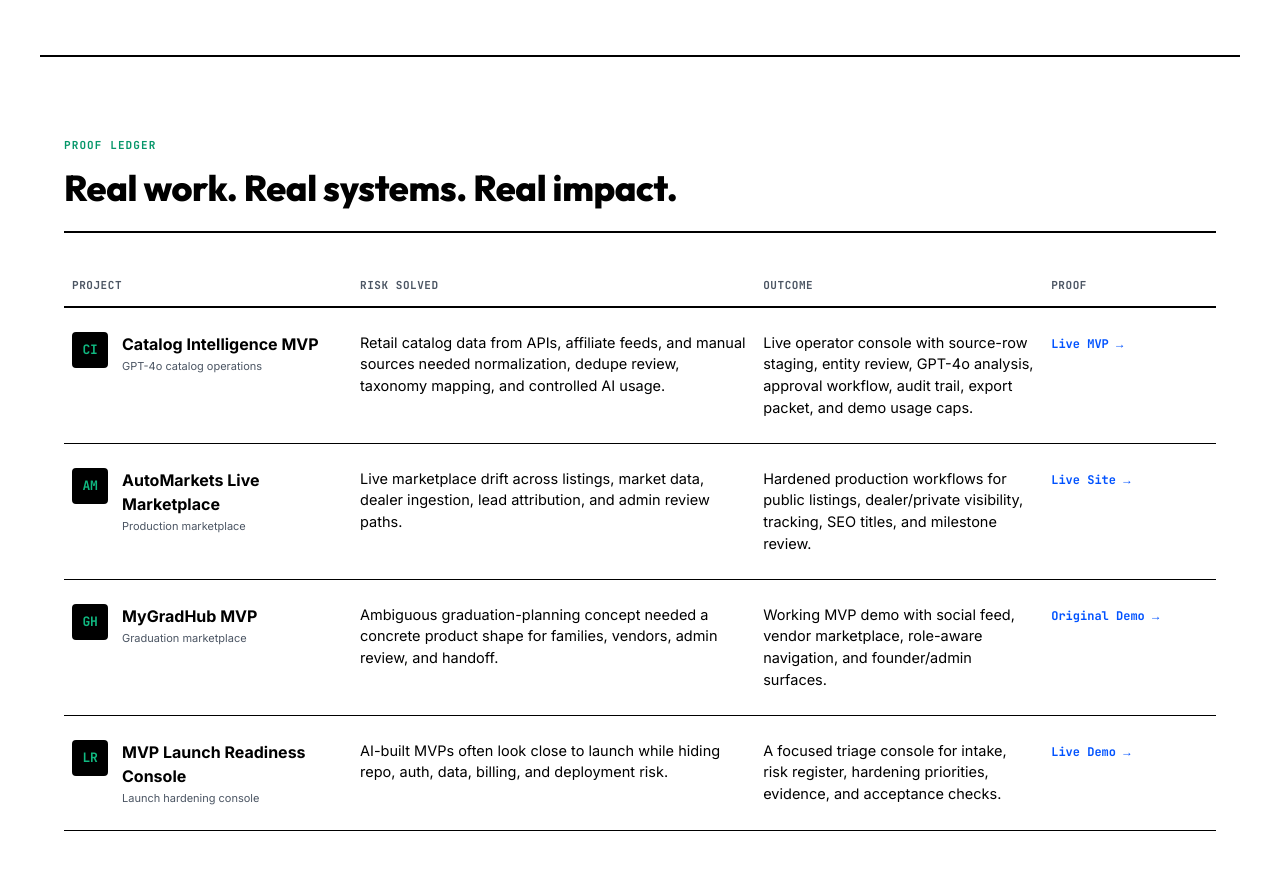
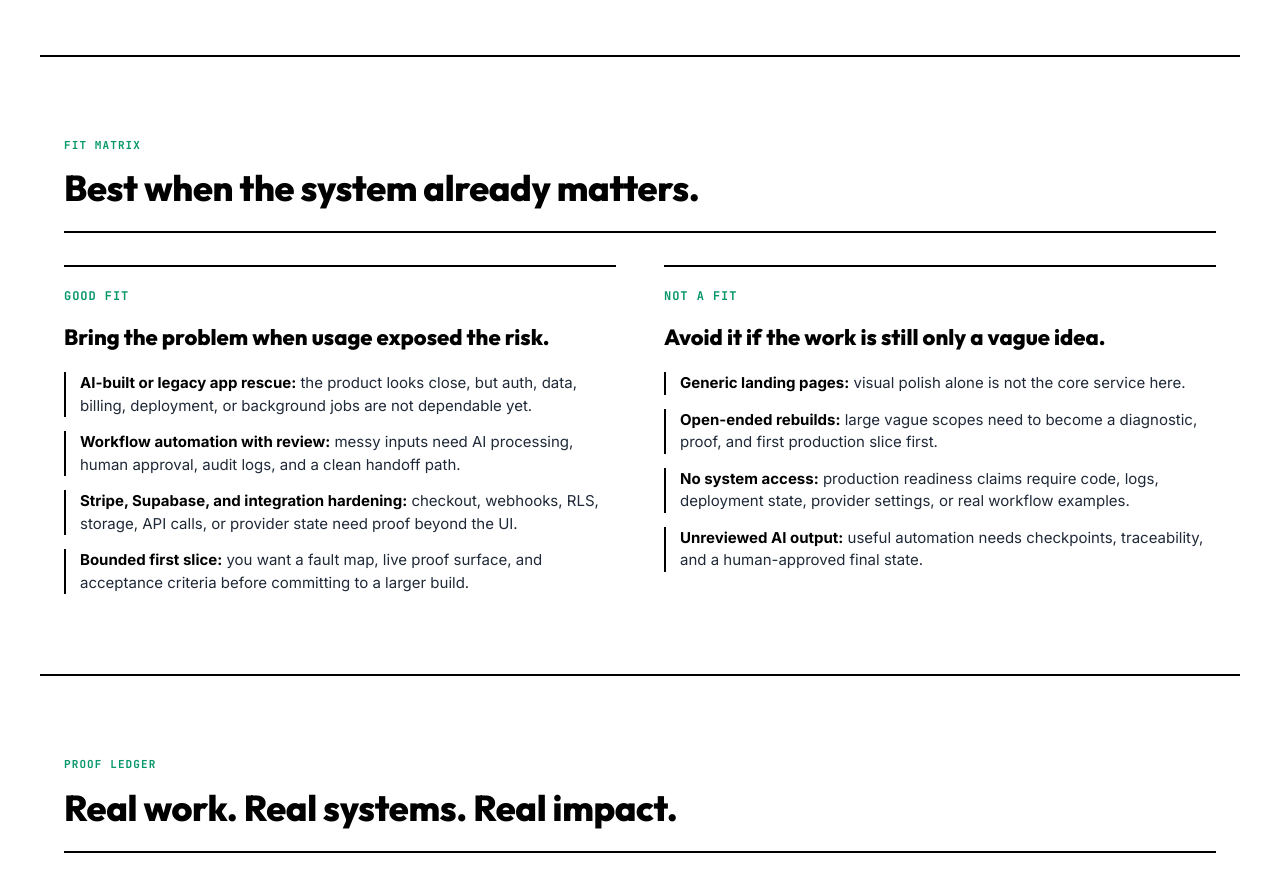
Before and after one commit to Radical-Coder/radical-codes-site, a website: page index.html in a window 1280 px wide. Shown: the part 735-1606 px from the top of the page. Drawn offline with Linux system fonts and the light colour scheme.

Commit message:
Add buyer fit matrix

```diff
--- a/index.html
+++ b/index.html
@@ -416,6 +416,55 @@
         letter-spacing: -0.01em;
       }
 
+      /* Fit Matrix */
+      .fit-grid {
+        display: grid;
+        grid-template-columns: repeat(2, minmax(0, 1fr));
+        gap: 48px;
+      }
+
+      .fit-panel {
+        border-top: 2px solid var(--border);
+        padding-top: 20px;
+      }
+
+      .fit-label {
+        font-family: var(--font-mono);
+        font-size: 12px;
+        font-weight: 700;
+        color: var(--emerald);
+        letter-spacing: 0.08em;
+        text-transform: uppercase;
+        margin-bottom: 16px;
+      }
+
+      .fit-title {
+        font-family: var(--font-display);
+        font-size: 22px;
+        font-weight: 800;
+        color: var(--ink);
+        margin-bottom: 18px;
+      }
+
+      .fit-list {
+        display: flex;
+        flex-direction: column;
+        gap: 14px;
+        list-style: none;
+      }
+
+      .fit-list li {
+        border-left: 2px solid var(--border);
+        padding-left: 14px;
+        font-size: 15px;
+        line-height: 1.5;
+        color: var(--ink-muted);
+      }
+
+      .fit-list strong {
+        color: var(--ink);
+      }
+
       /* Proof Ledger Table */
       .ledger-table {
         width: 100%;
@@ -721,6 +770,11 @@
           grid-template-columns: 1fr;
           gap: 40px;
         }
+
+        .fit-grid {
+          grid-template-columns: 1fr;
+          gap: 32px;
+        }
       }
 
       @media (max-width: 768px) {
@@ -989,6 +1043,38 @@ VERIFY:    deployment hash matches source integrity</div>
         </div>
       </section>
 
+      <!-- Buyer Fit Matrix -->
+      <section id="fit" class="section-container" aria-labelledby="fit-title" style="border-top: 2px solid var(--border);">
+        <div class="section-header">
+          <span class="section-eyebrow">FIT MATRIX</span>
+          <h2 class="section-title" id="fit-title">Best when the system already matters.</h2>
+        </div>
+
+        <div class="fit-grid">
+          <div class="fit-panel">
+            <div class="fit-label">Good Fit</div>
+            <h3 class="fit-title">Bring the problem when usage exposed the risk.</h3>
+            <ul class="fit-list">
+              <li><strong>AI-built or legacy app rescue:</strong> the product looks close, but auth, data, billing, deployment, or background jobs are not dependable yet.</li>
+              <li><strong>Workflow automation with review:</strong> messy inputs need AI processing, human approval, audit logs, and a clean handoff path.</li>
+              <li><strong>Stripe, Supabase, and integration hardening:</strong> checkout, webhooks, RLS, storage, API calls, or provider state need proof beyond the UI.</li>
+              <li><strong>Bounded first slice:</strong> you want a fault map, live proof surface, and acceptance criteria before committing to a larger build.</li>
+            </ul>
+          </div>
+
+          <div class="fit-panel">
+            <div class="fit-label">Not a Fit</div>
+            <h3 class="fit-title">Avoid it if the work is still only a vague idea.</h3>
+            <ul class="fit-list">
+              <li><strong>Generic landing pages:</strong> visual polish alone is not the core service here.</li>
+              <li><strong>Open-ended rebuilds:</strong> large vague scopes need to become a diagnostic, proof, and first production slice first.</li>
+              <li><strong>No system access:</strong> production readiness claims require code, logs, deployment state, provider settings, or real workflow examples.</li>
+              <li><strong>Unreviewed AI output:</strong> useful automation needs checkpoints, traceability, and a human-approved final state.</li>
+            </ul>
+          </div>
+        </div>
+      </section>
+
       <!-- Proof Ledger (Case Studies Section) -->
       <section id="work" class="section-container" aria-labelledby="ledger-title" style="border-top: 2px solid var(--border);">
         <div class="section-header">
```
